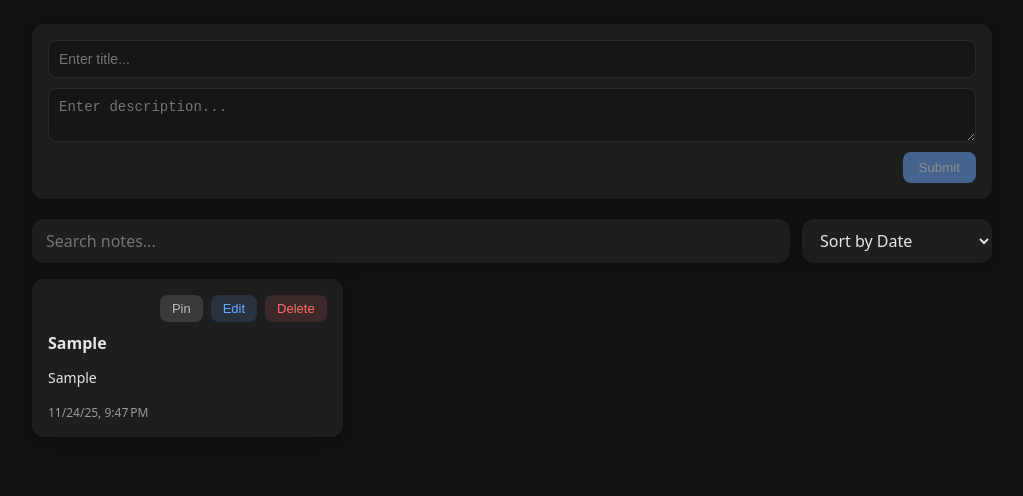
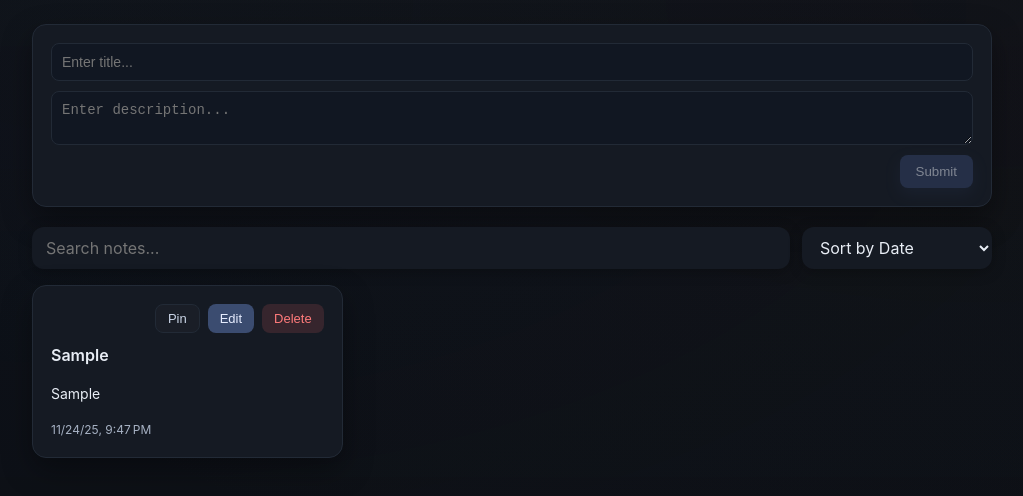
Before and after one commit to artemmorozov1/notes-app, an Angular app: page / in a window 1280 px wide. Both pictures are taken after typing "Sample", "Sample" into the empty fields and a click on the button "Submit". Shown: the top 496 px of the page, without its empty margins (128-1151 px from the left). Built offline with nearby package versions, Linux system fonts and the light colour scheme.

Commit message:
Update css style

```diff
--- a/src/app/features/notes/note-item/note-item.css
+++ b/src/app/features/notes/note-item/note-item.css
@@ -5,21 +5,51 @@
 /* ---------- CARD ---------- */
 .note-card {
   position: relative;
-  padding: 16px;
-  border-radius: 12px;
+  padding: 18px;
+  border-radius: 14px;
   background: var(--card);
-  box-shadow: 0 4px 20px rgba(0,0,0,0.3);
+  border: 1px solid var(--border);
+  box-shadow: 0 12px 30px rgba(0,0,0,0.35);
   display: flex;
   flex-direction: column;
   align-items: stretch;
   gap: 10px;
-  transition: transform .15s ease, background .2s ease, box-shadow .2s ease;
+  transition: transform .18s ease, background .25s ease, box-shadow .25s ease, border-color .2s ease;
+}
+
+.note-card.pinned-note {
+  background: linear-gradient(150deg, rgba(125,176,255,0.05), rgba(0,0,0,0.2)), var(--card);
+  border: 1px solid rgba(125,176,255,0.24);
+  box-shadow: 0 10px 28px rgba(0,0,0,0.4), 0 0 0 1px rgba(125,176,255,0.1);
+}
+
+.note-card.pinned-note:hover {
+  background: linear-gradient(150deg, rgba(125,176,255,0.06), rgba(0,0,0,0.22)), var(--card-hover);
+  border-color: rgba(125,176,255,0.26);
+  box-shadow: 0 12px 32px rgba(0,0,0,0.48), 0 0 0 1px rgba(125,176,255,0.12);
+}
+
+.pin-indicator {
+  position: absolute;
+  top: 12px;
+  left: 12px;
+  padding: 4px 8px;
+  border-radius: 10px;
+  background: rgba(125,176,255,0.06);
+  color: var(--primary);
+  font-size: 11px;
+  font-weight: 700;
+  letter-spacing: 0.03em;
+  text-transform: uppercase;
+  border: 1px solid rgba(125,176,255,0.25);
+  backdrop-filter: none;
 }
 
 .note-card:hover {
   background: var(--card-hover);
-  transform: translateY(-2px);
-  box-shadow: 0 6px 28px rgba(0,0,0,0.45);
+  transform: translateY(-3px);
+  border-color: rgba(255,255,255,0.04);
+  box-shadow: 0 14px 32px rgba(0,0,0,0.5);
 }
 
 /* ---------- ACTION BUTTONS ---------- */
@@ -32,33 +62,35 @@
 
 /* ---------- PIN BUTTON ---------- */
 .pin-btn {
-  background: #3a3a3a;
-  color: #bcbcbc;
-  border: none;
+  background: rgba(255,255,255,0.02);
+  color: #cbd6e8;
+  border: 1px solid var(--border);
   padding: 6px 12px;
   border-radius: 8px;
   font-size: 13px;
   font-weight: 500;
   cursor: pointer;
-  transition: background .2s ease, color .2s ease, transform .15s ease, box-shadow .2s ease;
+  transition: background .2s ease, color .2s ease, transform .15s ease, box-shadow .2s ease, border-color .2s ease;
 }
 
 .pin-btn:hover:not(.pinned) {
-  background: #4a4a4a;
-  color: #e1e1e1;
+  background: rgba(255,255,255,0.06);
+  color: #e5edfa;
   transform: translateY(-1px);
+  border-color: rgba(255,255,255,0.08);
 }
 
 .pin-btn.pinned {
-  background: #1f1f1f;
-  color: #8bb4ff;
+  background: rgba(125,176,255,0.12);
+  color: #dbe7ff;
   font-weight: 600;
-  box-shadow: 0 0 0 2px rgba(139, 180, 255, 0.25);
+  border-color: rgba(125,176,255,0.28);
+  box-shadow: 0 6px 18px rgba(0,0,0,0.32);
 }
 
 .pin-btn.pinned:hover {
-  background: #272727;
-  color: #a8c6ff;
+  background: rgba(125,176,255,0.16);
+  color: #e7f1ff;
   transform: translateY(-1px);
 }
 
@@ -77,13 +109,14 @@
 }
 
 .primary-btn {
-  background: rgba(106,169,255,0.14);
-  color: var(--primary);
+  background: #3b4c70;
+  color: #e7edff;
+  box-shadow: none;
 }
 
 .primary-btn:hover:not(:disabled) {
-  background: var(--primary-hover);
-  color: #fff;
+  background: #324160;
+  color: #f1f4ff;
   transform: translateY(-1px);
 }
 
@@ -139,7 +172,7 @@
 .note-card p {
   margin: 4px 0 6px;
   font-size: 14px;
-  line-height: 1.4;
+  line-height: 1.5;
   white-space: pre-wrap;
 }
 
--- a/src/app/features/notes/note-item/note-item.html
+++ b/src/app/features/notes/note-item/note-item.html
@@ -1,4 +1,8 @@
-<div class="note-card">
+<div class="note-card" [ngClass]="{'pinned-note': note.isPinned}">
+    @if (note.isPinned) {
+        <span class="pin-indicator">Pinned</span>
+    }
+
     @if (isEditing) {
         <div class="note-edit-actions">
             <button class="primary-btn" (click)="handleSave()" [disabled]="!canSave" aria-label="Save Note">Save</button>
--- a/src/app/features/notes/note-item/note-item.ts
+++ b/src/app/features/notes/note-item/note-item.ts
@@ -1,12 +1,12 @@
 import { Component, EventEmitter, Input, Output } from '@angular/core';
 import { ReactiveFormsModule, FormGroup, FormControl } from '@angular/forms';
-import { DatePipe } from '@angular/common';
+import { DatePipe, NgClass } from '@angular/common';
 import { Note } from '../../../core/interfaces/note.interface';
 
 @Component({
   selector: 'app-note-item',
   standalone: true,
-  imports: [ReactiveFormsModule, DatePipe],
+  imports: [ReactiveFormsModule, DatePipe, NgClass],
   templateUrl: './note-item.html',
   styleUrl: './note-item.css',
 })
--- a/src/styles.css
+++ b/src/styles.css
@@ -1,22 +1,30 @@
 /* ---------- THEME ---------- */
 :root{
-  --bg: #121212;
-  --card: #1e1e1e;
-  --card-hover: #242424;
-  --text: #e5e5e5;
-  --subtext: #9b9b9b;
-  --primary: #6aa9ff;
-  --primary-hover: #5a8fe0;
-  --delete: #ff6b6b;
-  --delete-hover: #ff5252;
-  --border: #2b2b2b;
+  --bg: #0e1219;
+  --card: #151a23;
+  --card-hover: #1c2230;
+  --text: #e8edf5;
+  --subtext: #a7b2c4;
+  --primary: #5d74ae;
+  --primary-hover: #4e6396;
+  --delete: #ff7b7b;
+  --delete-hover: #ff5f5f;
+  --border: #222a36;
 }
 
 body {
-  background: var(--bg);
+  min-height: 100vh;
+  background-color: var(--bg);
+  background-image:
+    radial-gradient(180% 160% at 18% 0%, rgba(35, 45, 70, 0.08), transparent 60%),
+    radial-gradient(160% 140% at 86% 0%, rgba(107, 65, 49, 0.04), transparent 60%),
+    linear-gradient(180deg, rgba(0,0,0,0.08) 0%, rgba(0,0,0,0.18) 100%);
+  background-repeat: no-repeat;
+  background-attachment: fixed;
   color: var(--text);
-  font-family: system-ui, sans-serif;
+  font-family: "Inter", system-ui, -apple-system, sans-serif;
   margin: 0;
+  line-height: 1.6;
 }
 
 /* ---------- LAYOUT ---------- */
@@ -33,16 +41,18 @@ body {
   display: flex;
   flex-direction: column;
   gap: 10px;
-  padding: 16px;
-  border-radius: 12px;
+  padding: 18px;
+  border-radius: 14px;
   background: var(--card);
-  box-shadow: 0 4px 20px rgba(0,0,0,0.35);
-  transition: background .2s ease, box-shadow .2s ease;
+  border: 1px solid var(--border);
+  box-shadow: 0 12px 30px rgba(0,0,0,0.38);
+  transition: background .2s ease, box-shadow .22s ease, border-color .2s ease;
 }
 
 .add-card:hover{
   background: var(--card-hover);
-  box-shadow: 0 6px 26px rgba(0,0,0,0.45);
+  border-color: rgba(255,255,255,0.05);
+  box-shadow: 0 14px 34px rgba(0,0,0,0.46);
 }
 
 .add-card input,
@@ -50,7 +60,7 @@ body {
   width: 100%;
   box-sizing: border-box;
   border: 1px solid var(--border);
-  background: #161616;
+  background: #111722;
   color: var(--text);
   padding: 10px;
   border-radius: 8px;
@@ -67,19 +77,21 @@ body {
 
 .add-card button{
   align-self: flex-end;
-  padding: 8px 16px;
+  padding: 9px 16px;
   border-radius: 8px;
   border: none;
   cursor: pointer;
-  background: var(--primary);
-  color: #fff;
+  background: #35456c;
+  color: #e9efff;
   font-weight: 500;
-  transition: background .2s ease, transform .15s ease;
+  box-shadow: 0 6px 16px rgba(53,69,108,0.32);
+  transition: background .2s ease, transform .15s ease, box-shadow .2s ease;
 }
 
 .add-card button:hover:not(:disabled){
-  background: var(--primary-hover);
+  background: #2f3c60;
   transform: translateY(-2px);
+  box-shadow: 0 8px 18px rgba(47,60,96,0.34);
 }
 
 .add-card button:disabled{
@@ -94,7 +106,7 @@ body {
   color: var(--subtext);
   border: 1px dashed var(--subtext);
   border-radius: 10px;
-  background: #181818;
+  background: transparent;
 }
 
 /* ---------- NOTES GRID ---------- */
```
